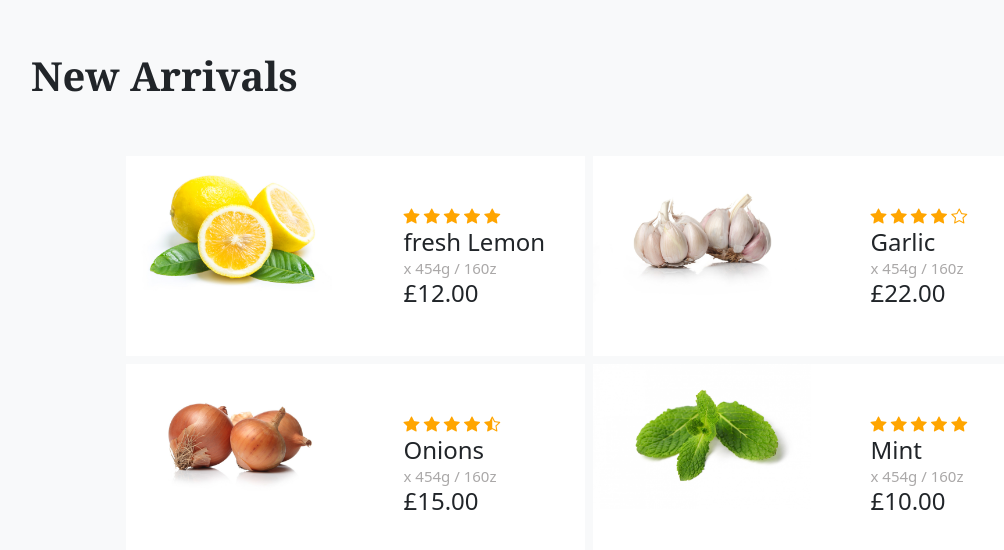
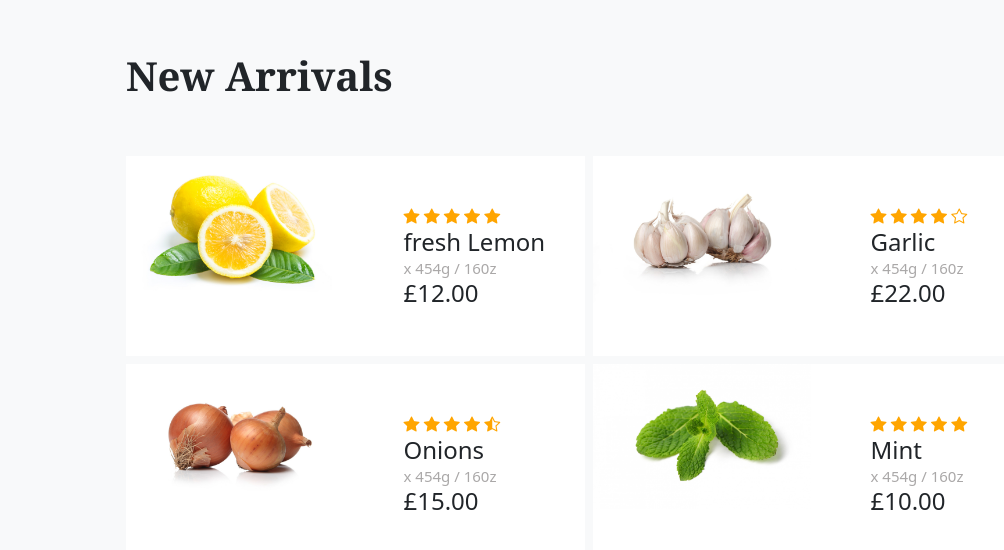
Before and after one commit to NAvinash2003/organic, a plain HTML site: page index.html in a window 1280 px wide. Shown: the part 4663-5213 px from the top of the page, without its empty margins (51-1055 px from the left). Drawn offline with nearby package versions, Linux system fonts and the light colour scheme; files whose address does not match are found by name.

Commit message:
Update index.html

```diff
--- a/index.html
+++ b/index.html
@@ -332,9 +332,13 @@
     <section class="seller bg-light py-5">
       <div class="container py-5">
         <div class="row">
-          <div class="col-lg-6">
-            <h1 class=" py-5">New Arrivals</h1>
-          </div>
+            <div class="col-lg-10 mx-auto">
+                <div class="row">
+                  <div class="col-lg-6">
+                    <h1 class=" py-5">New Arrivals</h1>
+                  </div>
+                </div>
+            </div>
         </div>
         <div class=" row">
           <div class=" col-lg-10 mx-auto">
```
